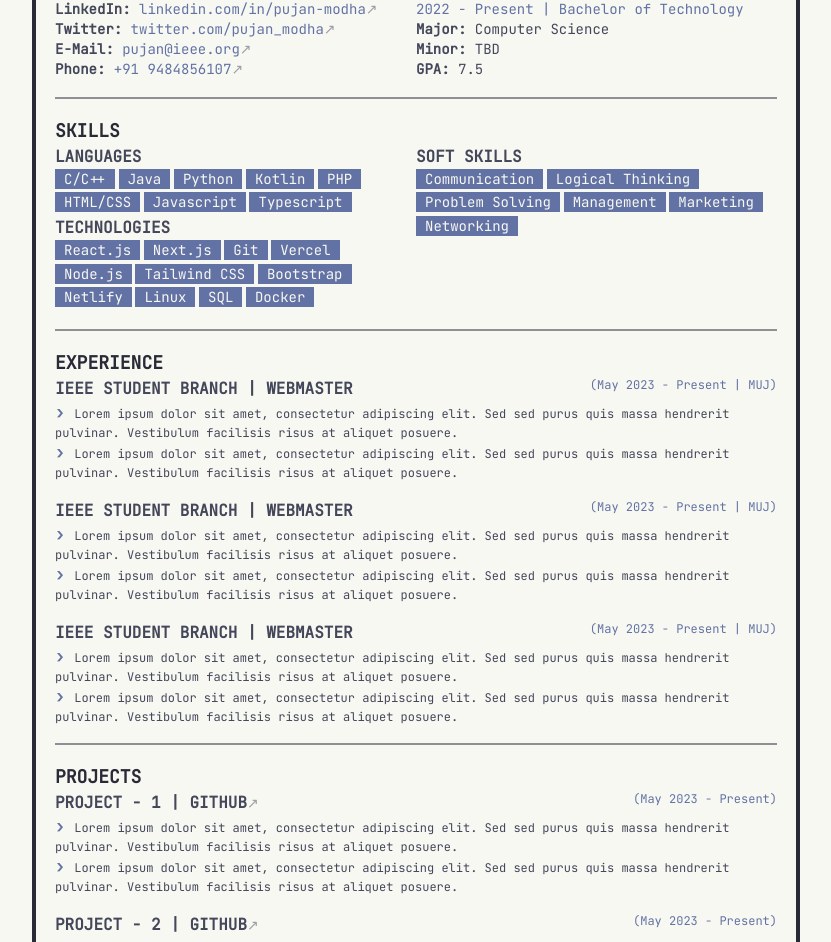
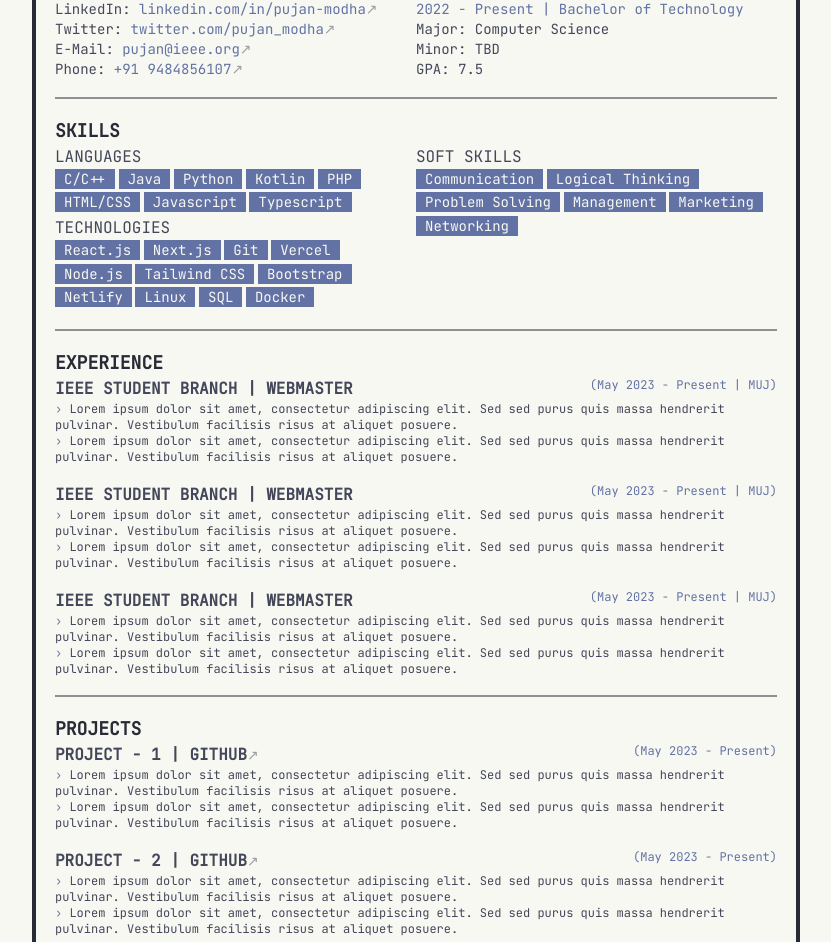
Before and after one commit to pujan-modha/web-resume, a React (Vite) app: page / in a window 1280 px wide. Shown: the part 273-1215 px from the top of the page, without its empty margins (224-1055 px from the left). Built offline with nearby package versions, Linux system fonts and the light colour scheme.

Commit message:
Fixed text sizing for some devices

```diff
--- a/src/Resume.tsx
+++ b/src/Resume.tsx
@@ -18,11 +18,11 @@ function Resume() {
                           <div>
                               <h2 className='text-lg font-semibold'>CONTACT</h2>
                               <ul>
-                                  <li><span className='font-semibold text-primary'>GitHub: </span><a href="/" target="_noref"><span className='hover:text-primary text-secondary font-light'>github.com/pujan-modha<span className='text-primary opacity-50'>↗</span></span></a></li>
-                                  <li><span className='font-semibold text-primary'>LinkedIn: </span><a href="/" target="_noref"><span className='hover:text-primary text-secondary font-light'>linkedin.com/in/pujan-modha<span className='text-primary opacity-50'>↗</span></span></a></li>
-                                  <li><span className='font-semibold text-primary'>Twitter: </span><a href="/" target="_noref"><span className='hover:text-primary text-secondary font-light'>twitter.com/pujan_modha<span className='text-primary opacity-50'>↗</span></span></a></li>
-                                  <li><span className='font-semibold text-primary'>E-Mail: </span><a href="mailto:pujan@ieee.org" target="_noref"><span className='hover:text-primary text-secondary font-light'>pujan@ieee.org<span className='text-primary opacity-50'>↗</span></span></a></li>
-                                  <li><span className='font-semibold text-primary'>Phone: </span><a href="tel:+91 9484856107" target="_noref"><span className='hover:text-primary text-secondary font-light'>+91 9484856107<span className='text-primary opacity-50'>↗</span></span></a></li>
+                                  <li><span className='font-medium text-primary'>GitHub: </span><a href="/" target="_noref"><span className='hover:text-primary text-secondary font-light'>github.com/pujan-modha<span className='text-primary opacity-50'>↗</span></span></a></li>
+                                  <li><span className='font-medium text-primary'>LinkedIn: </span><a href="/" target="_noref"><span className='hover:text-primary text-secondary font-light'>linkedin.com/in/pujan-modha<span className='text-primary opacity-50'>↗</span></span></a></li>
+                                  <li><span className='font-medium text-primary'>Twitter: </span><a href="/" target="_noref"><span className='hover:text-primary text-secondary font-light'>twitter.com/pujan_modha<span className='text-primary opacity-50'>↗</span></span></a></li>
+                                  <li><span className='font-medium text-primary'>E-Mail: </span><a href="mailto:pujan@ieee.org" target="_noref"><span className='hover:text-primary text-secondary font-light'>pujan@ieee.org<span className='text-primary opacity-50'>↗</span></span></a></li>
+                                  <li><span className='font-medium text-primary'>Phone: </span><a href="tel:+91 9484856107" target="_noref"><span className='hover:text-primary text-secondary font-light'>+91 9484856107<span className='text-primary opacity-50'>↗</span></span></a></li>
                               </ul>
                           </div>
                           <hr className='md:hidden mx-auto border border-opacity-50 border-foreground my-[2.5%] w-full'/>
@@ -34,9 +34,9 @@ function Resume() {
                               </div>
                               <div className='text-sm'>
                                   <ul>
-                                      <li><span className='font-semibold text-primary'>Major: </span><span className='text-primary font-light'>Computer Science</span></li>
-                                      <li><span className='font-semibold text-primary'>Minor: </span><span className='text-primary font-light'>TBD</span></li>
-                                      <li><span className='font-semibold text-primary'>GPA: </span><span className='text-primary font-light'>7.5</span></li>
+                                      <li><span className='font-medium text-primary'>Major: </span><span className='text-primary font-light'>Computer Science</span></li>
+                                      <li><span className='font-medium text-primary'>Minor: </span><span className='text-primary font-light'>TBD</span></li>
+                                      <li><span className='font-medium text-primary'>GPA: </span><span className='text-primary font-light'>7.5</span></li>
                                   </ul>
                               </div>
                           </div>
@@ -48,7 +48,7 @@ function Resume() {
                       <div className='grid md:grid-cols-2'>
                           <div className='md:row-span-2 gap-y-[5%]'>
                               <div>
-                                  <p className='font-semibold text-primary'>LANGUAGES</p>
+                                  <p className='font-medium text-primary'>LANGUAGES</p>
                                   <div>
                                       <ul className='flex flex-wrap gap-[1%]'>
                                           <li className='text-sm bg-secondary text-background px-[2.5%] mb-[1%]'>C/C++</li>
@@ -63,7 +63,7 @@ function Resume() {
                                   </div>
                               </div>
                               <div>
-                                  <p className='font-semibold text-primary'>TECHNOLOGIES</p>
+                                  <p className='font-medium text-primary'>TECHNOLOGIES</p>
                                   <div>
                                       <ul className='flex flex-wrap gap-[1%]'>
                                           <li className='text-sm bg-secondary text-background px-[2.5%] mb-[1%]'>React.js</li>
@@ -82,7 +82,7 @@ function Resume() {
                               </div>
                           </div>
                           <div>
-                              <p className='font-semibold text-primary'>SOFT SKILLS</p>
+                              <p className='font-medium text-primary'>SOFT SKILLS</p>
                               <div>
                                   <ul className='flex flex-wrap gap-[1%]'>
                                       <li className='text-sm bg-secondary text-background px-[2.5%] mb-[1%]'>Communication</li>
@@ -110,8 +110,8 @@ function Resume() {
                           </div>
                           <div className='text-xs text-primary'>
                               <ul>
-                                  <li><span className='text-secondary text-base font-black'> › </span>Lorem ipsum dolor sit amet, consectetur adipiscing elit. Sed sed purus quis massa hendrerit pulvinar. Vestibulum facilisis risus at aliquet posuere.</li>
-                                  <li><span className='text-secondary text-base font-black'> › </span>Lorem ipsum dolor sit amet, consectetur adipiscing elit. Sed sed purus quis massa hendrerit pulvinar. Vestibulum facilisis risus at aliquet posuere.</li>
+                                  <li><span className='text-secondary'> › </span>Lorem ipsum dolor sit amet, consectetur adipiscing elit. Sed sed purus quis massa hendrerit pulvinar. Vestibulum facilisis risus at aliquet posuere.</li>
+                                  <li><span className='text-secondary'> › </span>Lorem ipsum dolor sit amet, consectetur adipiscing elit. Sed sed purus quis massa hendrerit pulvinar. Vestibulum facilisis risus at aliquet posuere.</li>
                               </ul>
                           </div>
                       </div>
@@ -126,8 +126,8 @@ function Resume() {
                           </div>
                           <div className='text-xs text-primary'>
                               <ul>
-                                  <li><span className='text-secondary text-base font-black'> › </span>Lorem ipsum dolor sit amet, consectetur adipiscing elit. Sed sed purus quis massa hendrerit pulvinar. Vestibulum facilisis risus at aliquet posuere.</li>
-                                  <li><span className='text-secondary text-base font-black'> › </span>Lorem ipsum dolor sit amet, consectetur adipiscing elit. Sed sed purus quis massa hendrerit pulvinar. Vestibulum facilisis risus at aliquet posuere.</li>
+                                  <li><span className='text-secondary'> › </span>Lorem ipsum dolor sit amet, consectetur adipiscing elit. Sed sed purus quis massa hendrerit pulvinar. Vestibulum facilisis risus at aliquet posuere.</li>
+                                  <li><span className='text-secondary'> › </span>Lorem ipsum dolor sit amet, consectetur adipiscing elit. Sed sed purus quis massa hendrerit pulvinar. Vestibulum facilisis risus at aliquet posuere.</li>
                               </ul>
                           </div>
                       </div>
@@ -142,8 +142,8 @@ function Resume() {
                           </div>
                           <div className='text-xs text-primary'>
                               <ul>
-                                  <li><span className='text-secondary text-base font-black'> › </span>Lorem ipsum dolor sit amet, consectetur adipiscing elit. Sed sed purus quis massa hendrerit pulvinar. Vestibulum facilisis risus at aliquet posuere.</li>
-                                  <li><span className='text-secondary text-base font-black'> › </span>Lorem ipsum dolor sit amet, consectetur adipiscing elit. Sed sed purus quis massa hendrerit pulvinar. Vestibulum facilisis risus at aliquet posuere.</li>
+                                  <li><span className='text-secondary'> › </span>Lorem ipsum dolor sit amet, consectetur adipiscing elit. Sed sed purus quis massa hendrerit pulvinar. Vestibulum facilisis risus at aliquet posuere.</li>
+                                  <li><span className='text-secondary'> › </span>Lorem ipsum dolor sit amet, consectetur adipiscing elit. Sed sed purus quis massa hendrerit pulvinar. Vestibulum facilisis risus at aliquet posuere.</li>
                               </ul>
                           </div>
                       </div>
@@ -162,8 +162,8 @@ function Resume() {
                           </div>
                           <div className='text-xs text-primary'>
                               <ul>
-                                  <li><span className='text-secondary text-base font-black'> › </span>Lorem ipsum dolor sit amet, consectetur adipiscing elit. Sed sed purus quis massa hendrerit pulvinar. Vestibulum facilisis risus at aliquet posuere.</li>
-                                  <li><span className='text-secondary text-base font-black'> › </span>Lorem ipsum dolor sit amet, consectetur adipiscing elit. Sed sed purus quis massa hendrerit pulvinar. Vestibulum facilisis risus at aliquet posuere.</li>
+                                  <li><span className='text-secondary'> › </span>Lorem ipsum dolor sit amet, consectetur adipiscing elit. Sed sed purus quis massa hendrerit pulvinar. Vestibulum facilisis risus at aliquet posuere.</li>
+                                  <li><span className='text-secondary'> › </span>Lorem ipsum dolor sit amet, consectetur adipiscing elit. Sed sed purus quis massa hendrerit pulvinar. Vestibulum facilisis risus at aliquet posuere.</li>
                               </ul>
                           </div>
                       </div>
@@ -178,8 +178,8 @@ function Resume() {
                           </div>
                           <div className='text-xs text-primary'>
                               <ul>
-                                  <li><span className='text-secondary text-base font-black'> › </span>Lorem ipsum dolor sit amet, consectetur adipiscing elit. Sed sed purus quis massa hendrerit pulvinar. Vestibulum facilisis risus at aliquet posuere.</li>
-                                  <li><span className='text-secondary text-base font-black'> › </span>Lorem ipsum dolor sit amet, consectetur adipiscing elit. Sed sed purus quis massa hendrerit pulvinar. Vestibulum facilisis risus at aliquet posuere.</li>
+                                  <li><span className='text-secondary'> › </span>Lorem ipsum dolor sit amet, consectetur adipiscing elit. Sed sed purus quis massa hendrerit pulvinar. Vestibulum facilisis risus at aliquet posuere.</li>
+                                  <li><span className='text-secondary'> › </span>Lorem ipsum dolor sit amet, consectetur adipiscing elit. Sed sed purus quis massa hendrerit pulvinar. Vestibulum facilisis risus at aliquet posuere.</li>
                               </ul>
                           </div>
                       </div>
```
